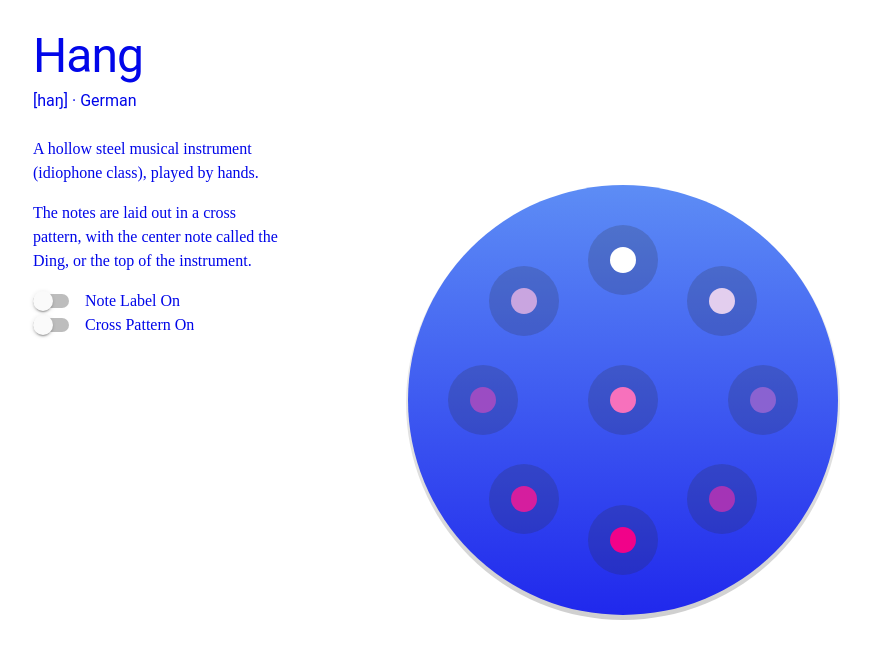
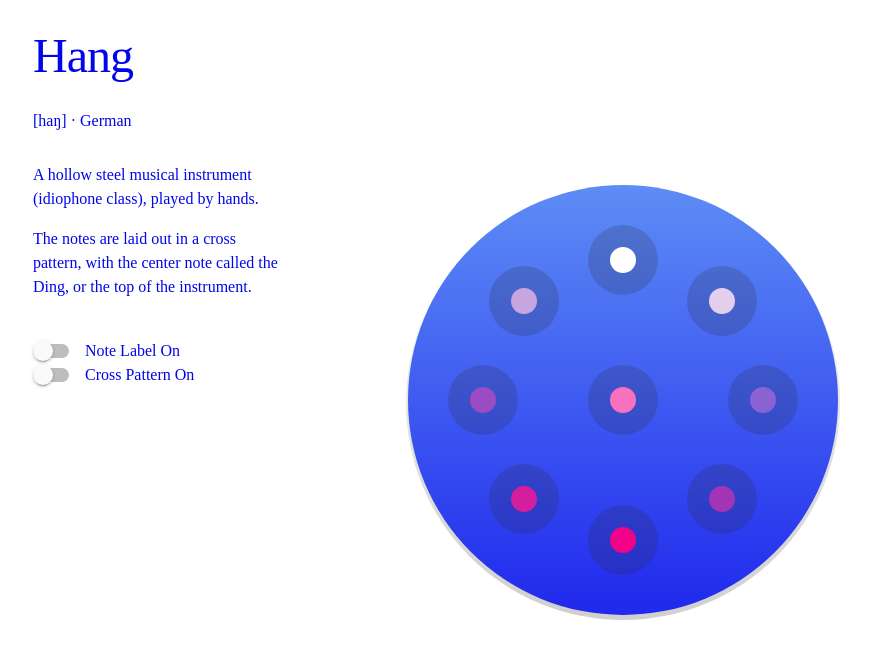
Before and after one commit to kongsally/hang-out, a plain HTML site: page index.html in a window 1280 px wide. Shown: the whole page, without its empty margins (17-888 px from the left). Drawn offline with nearby package versions, Linux system fonts and the light colour scheme; a web font is replaced by a local one.

Commit message:
styling adds

```diff
--- a/index.html
+++ b/index.html
@@ -22,7 +22,8 @@
   <audio id="d5" src="assets/hang_d5.wav" preload></audio>
 
   <div id="desc-wrapper">
-  <h1> Hang <br> <p>[haŋ] · German</p></h1>
+    <h1> Hang</h1>
+    <p id="subtitle">[haŋ] · German</p>
 
     <p>A hollow steel musical instrument (idiophone class), played by hands.</p>
     <p>The notes are laid out in a cross pattern, with the center note called the Ding, or the top of the instrument.</p>
@@ -31,18 +32,17 @@
 
         <label class="mdl-switch mdl-js-switch mdl-js-ripple-effect" for="switch-1">
         <span class="mdl-switch__label fix-mdl-switch">Note Label On</span>
-      <input type="checkbox" id="switch-1" class="mdl-switch__input">
+        <input type="checkbox" id="note-label" class="mdl-switch__input">
         </label>
 
         <label class="mdl-switch mdl-js-switch mdl-js-ripple-effect" for="switch-2">
         <span class="mdl-switch__label fix-mdl-switch">Cross Pattern On</span>
-      <input type="checkbox" id="switch-2" class="mdl-switch__input">
+        <input type="checkbox" id="cross-pattern" class="mdl-switch__input">
         </label>
 
     </div>
   </div>
 
-
   <canvas id="hang" width='500px' height='500px'></canvas>
 
 </body>
--- a/main.css
+++ b/main.css
@@ -1,5 +1,5 @@
 
-body {
+h1, body {
 	font-family: 'Lusitana', serif;
 	color: #0106e9;
 }
@@ -7,6 +7,12 @@ body {
 h1 {
 	font-size: 48px;
 	user-select: none;
+    margin-bottom: 20px;
+}
+
+p#subtitle {
+    font-weight: 'bold';
+    margin-bottom: 30px;
 }
 
 p {
@@ -18,6 +24,11 @@ p {
 	position: fixed;
 	padding-left: 50px;
 	width: 250px;
+}
+
+#toggle-wrapper {
+    font-weight: 'bold';
+    margin-top: 40px;
 }
 
 #hang {
```
Also changed, not shown: 1 other file. Lines whose indentation alone changed are shown as unchanged.
